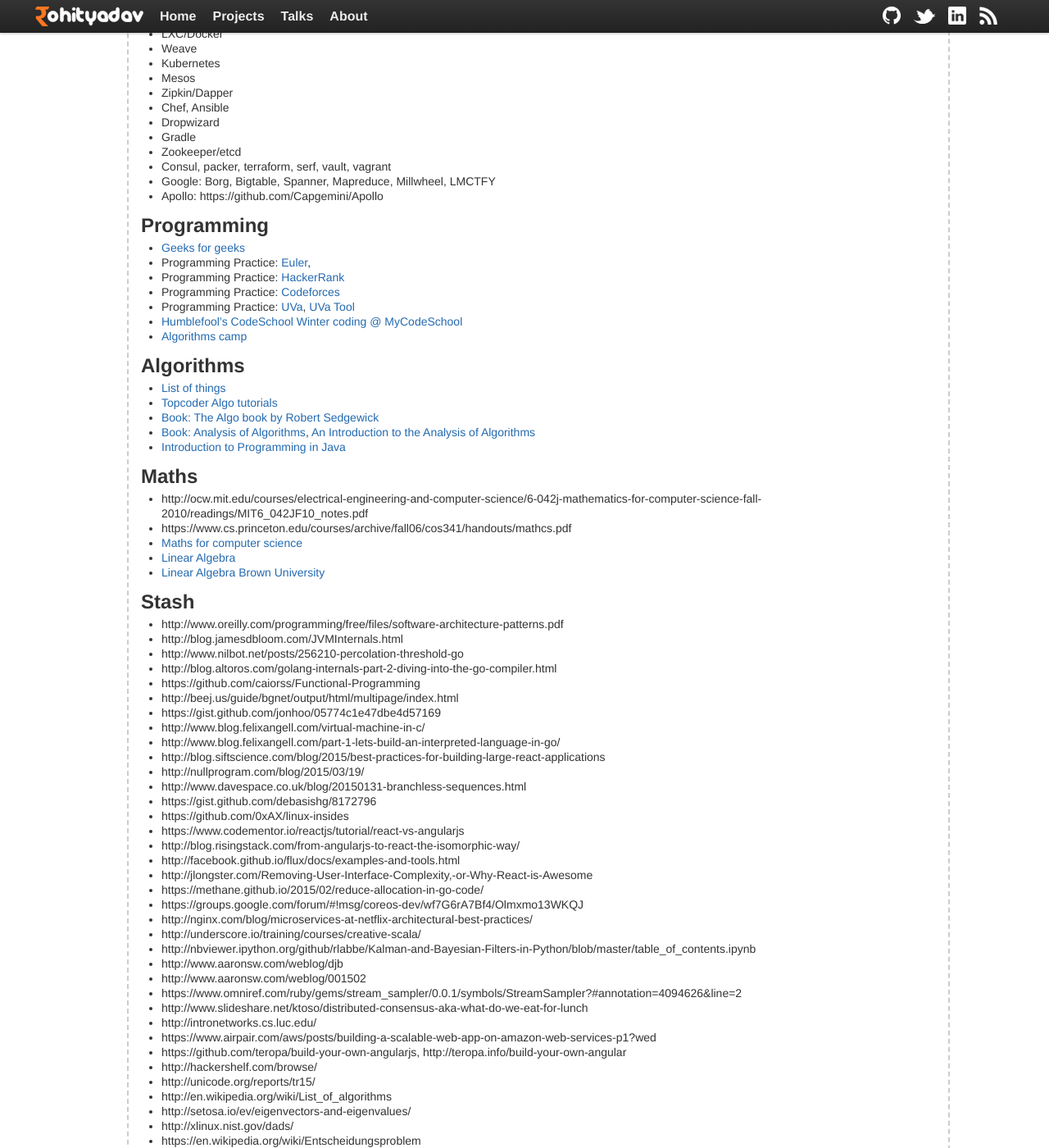
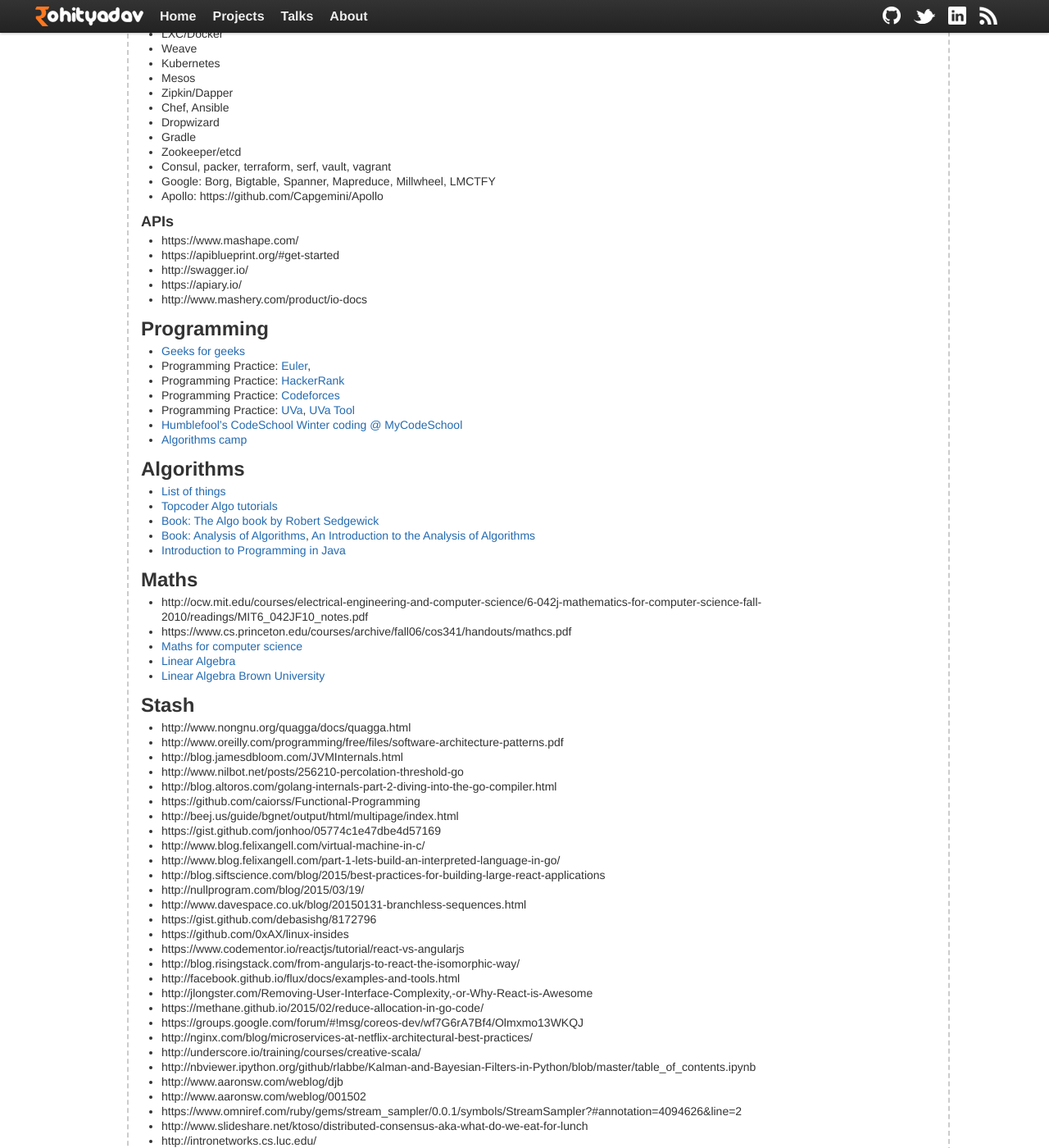
Before and after one commit to rohityadavcloud/rohityadavcloud.github.io, a Jekyll site: the page built from kaizen/index.markdown, in a window 1280 px wide and 1400 px high, scrolled down 601 px. Shown: the whole window at 82% size. Built offline with Jekyll 4.4.1, drawn with Linux system fonts in a browser that asks for light colours.

Commit message:
kup
Signed-off-by: Rohit Yadav <rohit.yadav@shapeblue.com>

```diff
--- a/kaizen/index.markdown
+++ b/kaizen/index.markdown
@@ -45,6 +45,14 @@
 - Google: Borg, Bigtable, Spanner, Mapreduce, Millwheel, LMCTFY
 - Apollo: https://github.com/Capgemini/Apollo
 
+### APIs
+
+- https://www.mashape.com/
+- https://apiblueprint.org/#get-started
+- http://swagger.io/
+- https://apiary.io/
+- http://www.mashery.com/product/io-docs
+
 ## Programming
 
 - [Geeks for geeks](http://www.geeksforgeeks.org/)
@@ -73,6 +81,7 @@
 
 ## Stash
 
+- http://www.nongnu.org/quagga/docs/quagga.html
 - http://www.oreilly.com/programming/free/files/software-architecture-patterns.pdf
 - http://blog.jamesdbloom.com/JVMInternals.html
 - http://www.nilbot.net/posts/256210-percolation-threshold-go
```
